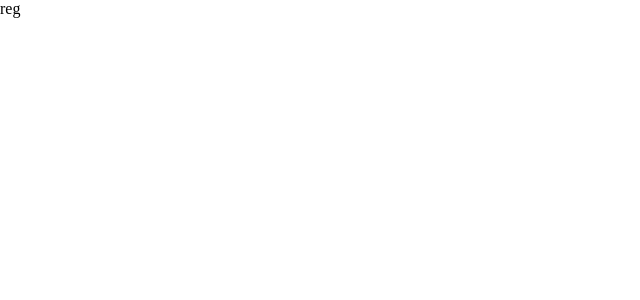
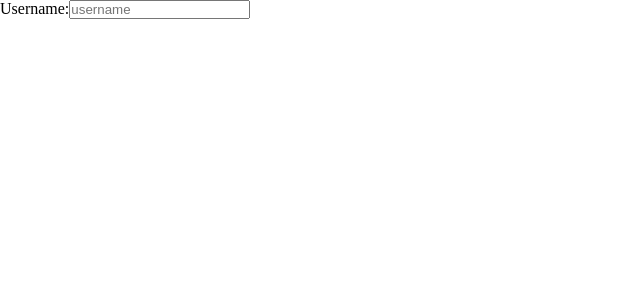
Before and after one commit to Wanjie-Ryan/Modern-Reservations-App-Frontend, a React (Create React App) app in the folder client/: page /register in a window 1280 px wide. Shown: the top 300 px of the page, without its empty margins (0-640 px from the left). Built offline with nearby package versions, Linux system fonts and the light colour scheme.

Commit message:
registration

```diff
--- a/client/src/pages/registration/reg.jsx
+++ b/client/src/pages/registration/reg.jsx
@@ -1,10 +1,57 @@
 import React from 'react'
 
+
+
+
+
+
+
+
 function Reg() {
+
+
+
+
+
+
   return (
 
 
-    <div>reg</div>
+    <>
+
+
+
+        <div className="mainreg">
+
+
+            <div className="inner-reg">
+
+                <div className="inner">
+                    <label>Username:</label>
+                    <input type="text" placeholder = 'username' id = 'username' className="reg" />
+                </div>
+
+
+
+
+
+            </div>
+
+
+
+
+
+
+        </div>
+
+
+
+
+
+    </>
+
+
+
   )
 }
 
```
